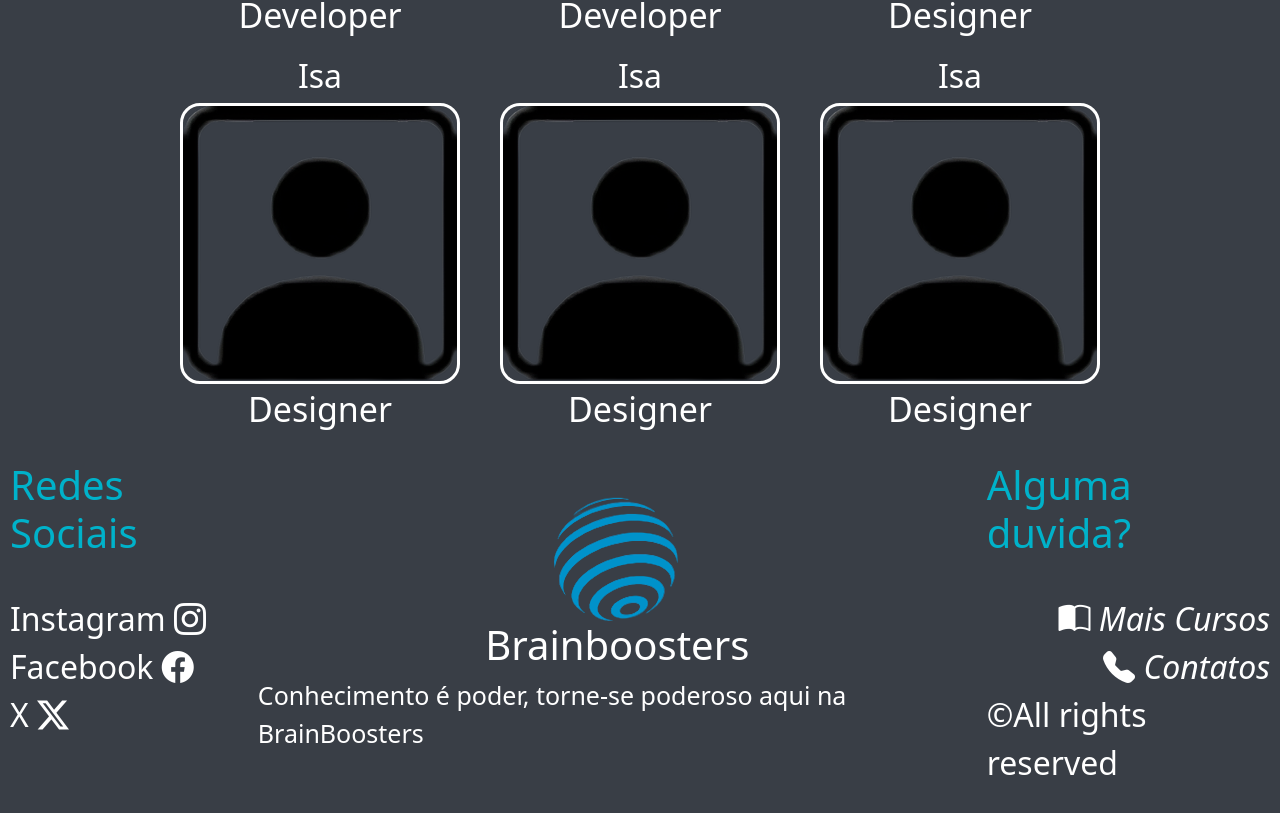
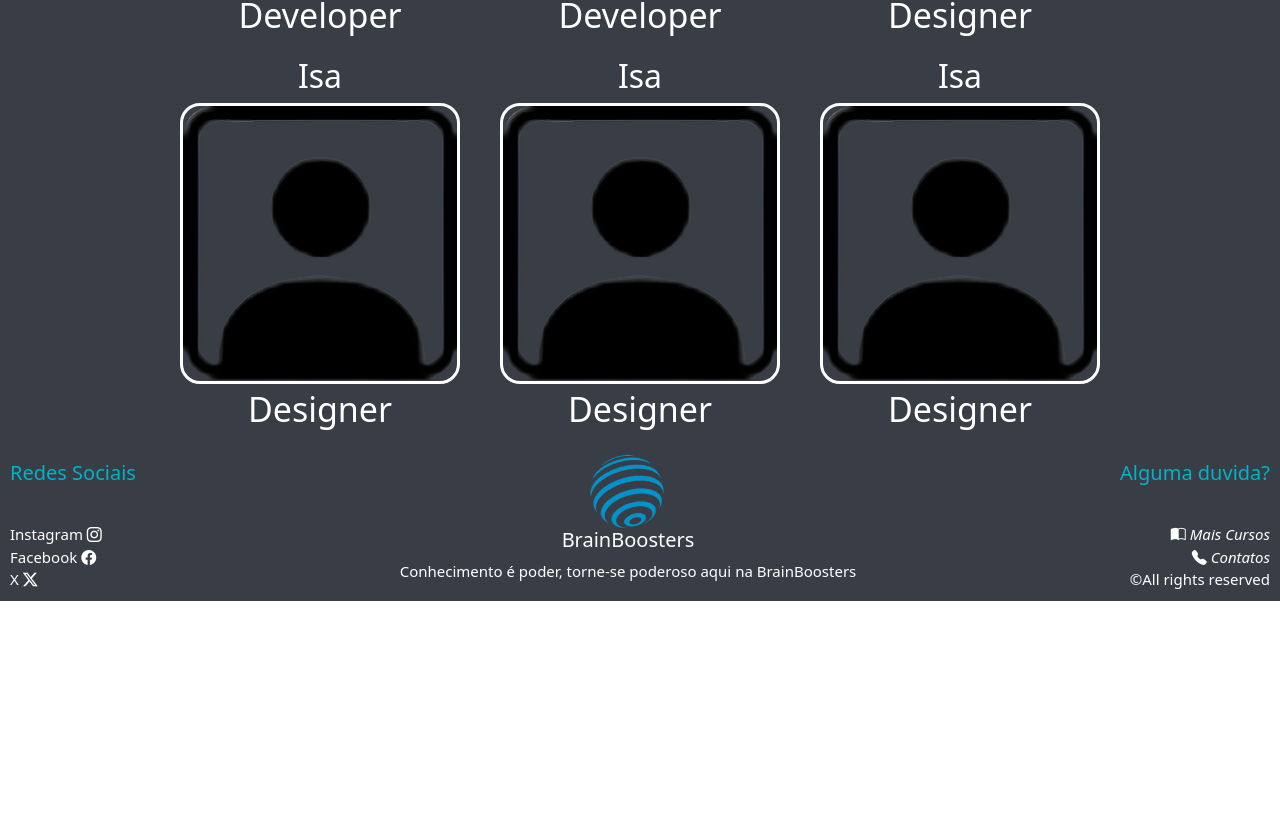
Before and after one commit to RichardCourtesy/Sprint-React-vite, a React (Vite) app in the folder sprint/crud-agenda/: page / in a window 1280 px wide. Shown: the part 2317-3130 px from the top of the page. After the commit the page ends 2918 px from the top, so only its background shows below. Built offline with nearby package versions, Linux system fonts and the light colour scheme; no server answers; the database is empty.

Commit message:
Corrigindo o footer

```diff
--- a/sprint/crud-agenda/src/App.css
+++ b/sprint/crud-agenda/src/App.css
@@ -138,17 +138,19 @@ header nav ul li:hover {
   display: inline-flex;
   margin: 10px;
   flex-direction: column;
+  justify-content: end;
   gap: 30px;
 }
 
 .Redes h1{
-  color: var(--button-color)
+  color: var(--button-color);
+  font-size: 20px;
 }
 
 .Rede-icon {
   display: inline-flex;
-  font-size: 4vh;
   flex-direction: column;
+  font-size: 15px;
 }
 
 /* -------------------------------------------- */
@@ -162,15 +164,22 @@ header nav ul li:hover {
   align-items: center;
 }
 
-.Impresa_text {
+.Impresa img{
+  width: 80px;
+}
+
+.Impresa-text {
   color: #fff;
   display: flex;
   flex-direction: column;
   align-items: center;
 }
 
-.Impresa_text p {
-  font-size: 25px;
+.Impresa-text h1 {
+  font-size: 20px;
+}
+.Impresa-text p {
+  font-size: 15px;
 }
 /* -------------------------------------------- */
 /* SECTION_3 */
@@ -180,27 +189,26 @@ header nav ul li:hover {
   display:flex;
   margin: 10px;
   flex-direction: column;
+  justify-content: end;
   gap: 30px;
 
 }
 
 .Duvida h1 {
-  color: var(--button-color)
+  color: var(--button-color);
+  font-size: 20px;
+}
+
+.Duvida p {
+  color: var(--white);
+  margin: 0;
 }
 
 .Duv-icon {
   display:flex;
   flex-direction: column;
   align-items: end;
-  font-size: 4vh;
-
-
-}
-
-.Direitos {
-  display: flex;
-  justify-content: end;
-  color: var(--white);
+  font-size: 15px;
 
 
 }
--- a/sprint/crud-agenda/src/components/Footer.jsx
+++ b/sprint/crud-agenda/src/components/Footer.jsx
@@ -16,8 +16,8 @@ const Footer = () => {
 
             <div className="Impresa">
                 <img src={logo } alt='' />
-                <div className="Impresa_text">
-                <h1>Brainboosters</h1>
+                <div className="Impresa-text">
+                <h1>BrainBoosters</h1>
                 <p>Conhecimento é poder, torne-se poderoso aqui na BrainBoosters</p>
                 </div>
             </div>
@@ -30,7 +30,7 @@ const Footer = () => {
                     <a href="/Cursos"><i className="bi bi-book-half"> Mais Cursos</i></a>
                     <a href="/"> <i className="bi bi-telephone-fill"> Contatos</i></a>
 
-                    <p className="Direitos">©All rights reserved</p>
+                    <p>©All rights reserved</p>
                     </div>
             </div>
 
```
